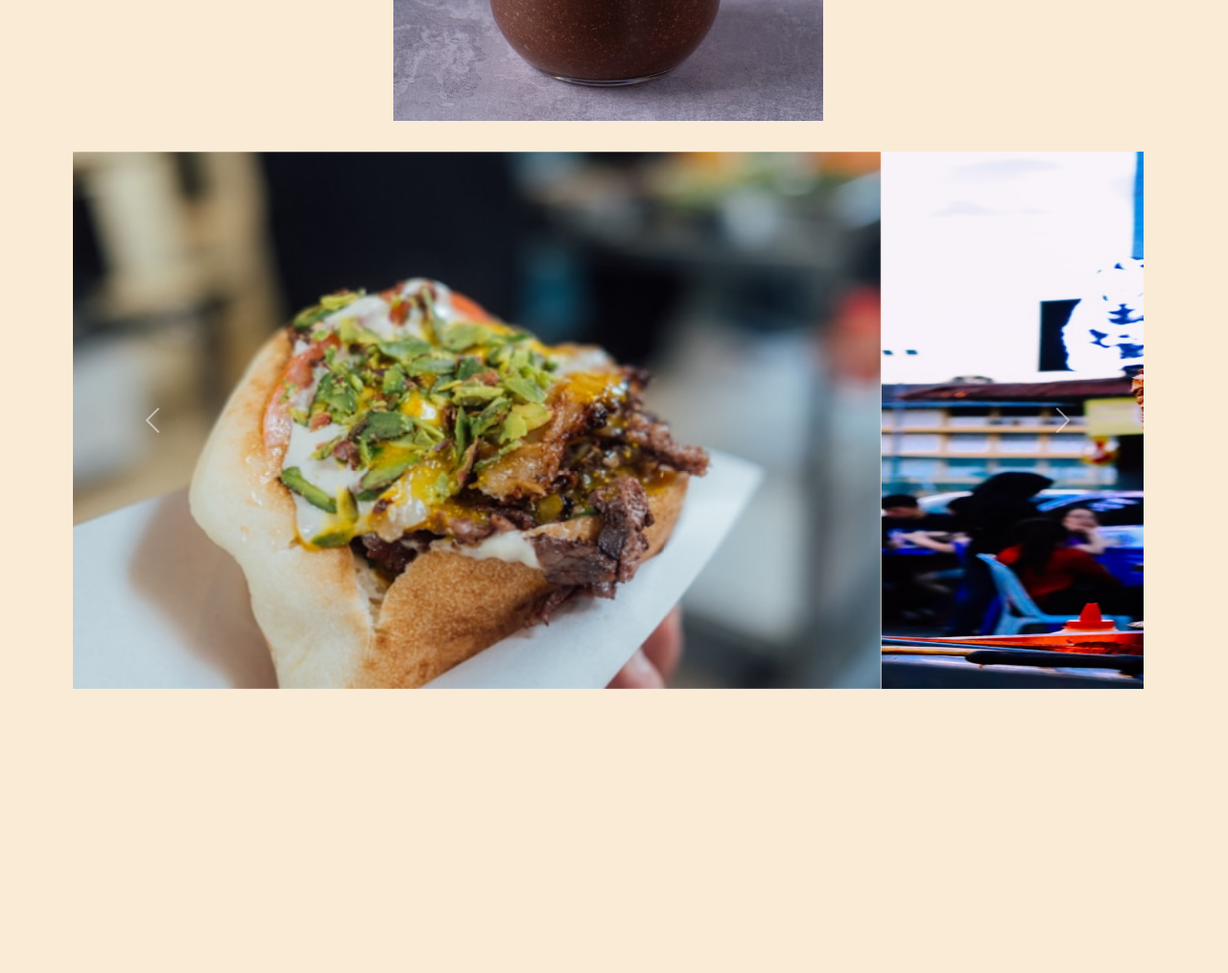
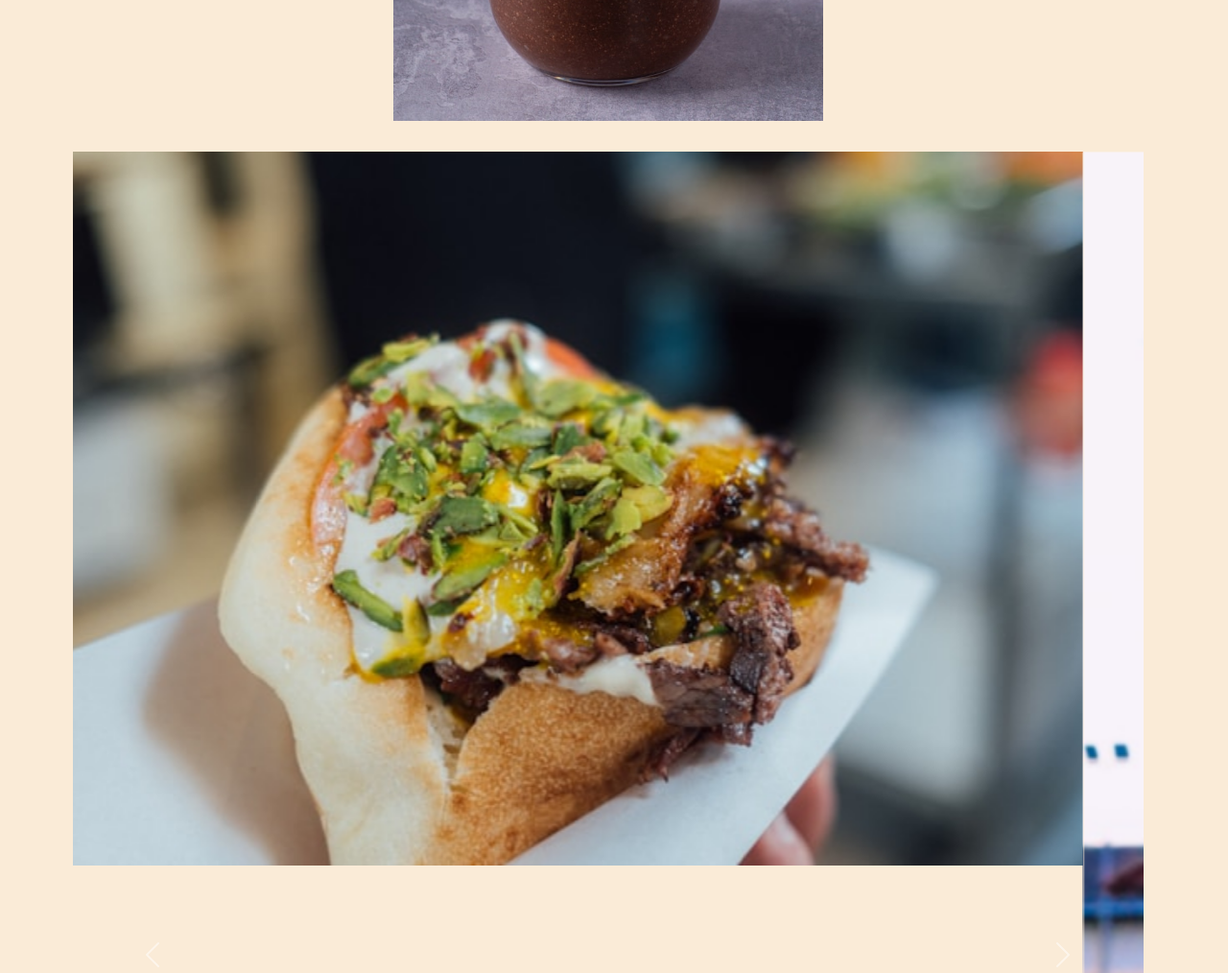
Before and after one commit to dannykoehlerpoetsch/deployment-exercise-bootstrap-dakopo, a website: page index.html in a window 1280 px wide. Shown: the part 2270-3284 px from the top of the page at 96% size. Before the commit the page ends 3004 px from the top, so only its background shows below. Drawn offline with nearby package versions, Linux system fonts and the light colour scheme.

Commit message:
second commit

```diff
--- a/css/styles.css
+++ b/css/styles.css
@@ -137,10 +137,11 @@ main .art-3 {
   width: 25%;
 }
 
+.container {
+  margin: 2em auto;
+}
 .carousel-item {
   object-fit: cover;
-  width: 80%;
-  height: 70vh;
 }
 
 .carousel-item img {
```
